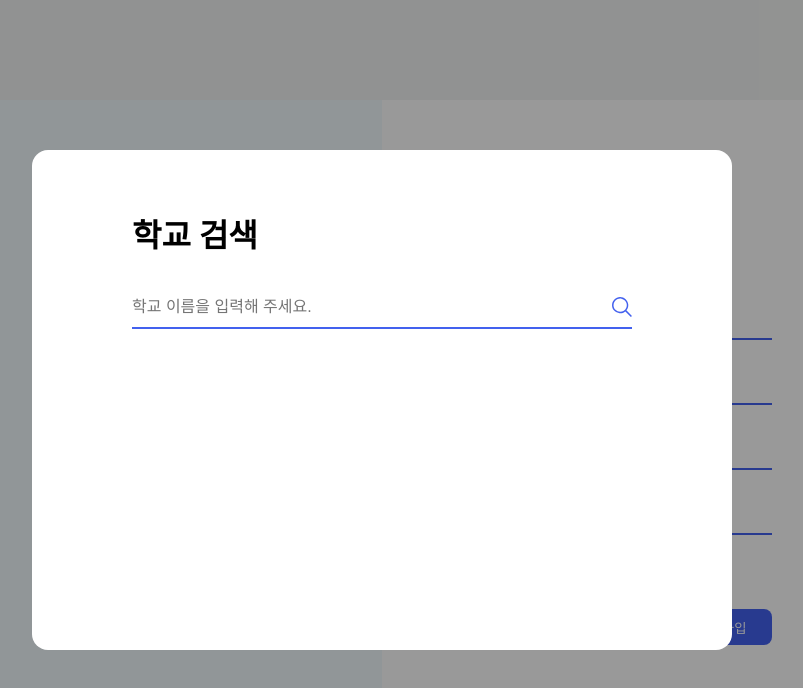
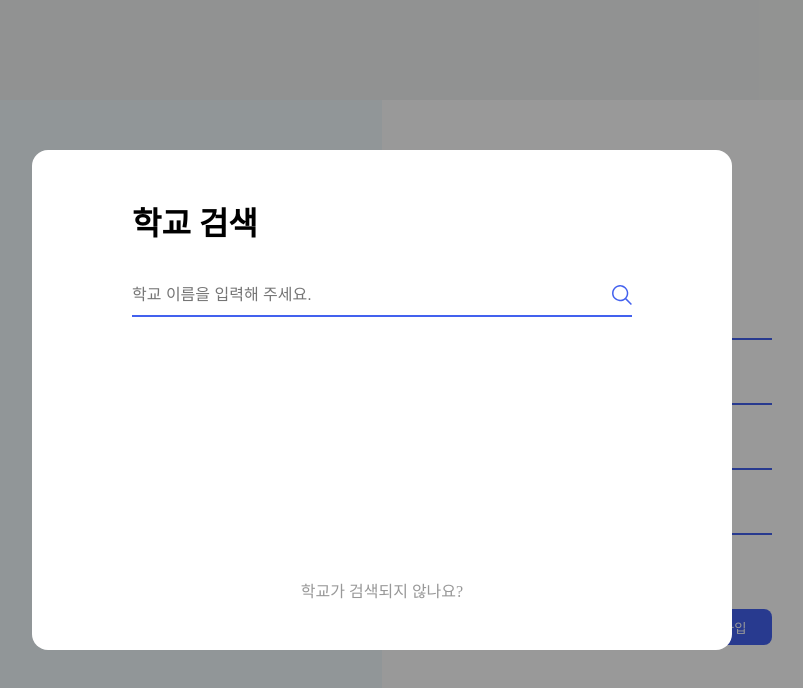
Before and after one commit to Bamdoliro/stupetition, a React (Create React App) app: page /signup in a window 1280 px wide. Shown: the top 688 px of the page, without its empty margins (258-1061 px from the left). Built offline with nearby package versions, Linux system fonts and the light colour scheme.

Commit message:
ADD :: 학교 등록 모달로 넘어가는 버튼

```diff
--- a/src/components/SchoolSearchModal/SchoolSearchModal.css
+++ b/src/components/SchoolSearchModal/SchoolSearchModal.css
@@ -13,6 +13,7 @@
 .school-main-modal {
     display: flex;
     justify-content: center;
+    flex-direction: column;
     align-items: center;
     width: 700px;
     height: 500px;
@@ -36,3 +37,8 @@
     align-items: center;
     border-bottom: 2.5px solid #4361EE;
 }
+
+.school-registration-btn {
+    text-decoration: none;
+    color: #989898;
+}
--- a/src/components/SchoolSearchModal/SchoolSearchModal.js
+++ b/src/components/SchoolSearchModal/SchoolSearchModal.js
@@ -1,6 +1,7 @@
 import "./SchoolSearchModal.css"
 import styled from 'styled-components';
 import SearchLogo from "../../assets/search_blue.svg"
+import { Link } from "react-router-dom";
 
 export default function SchoolSearchModal() {
     return (
@@ -18,6 +19,7 @@ export default function SchoolSearchModal() {
                         />
                     </div>
                 </div>
+                <Link className="school-registration-btn">학교가 검색되지 않나요?</Link>
             </div>
         </div>
     )
```
